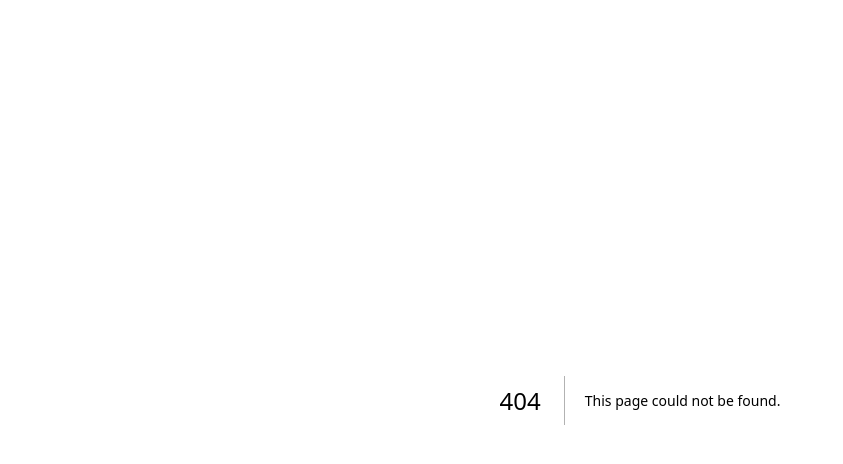
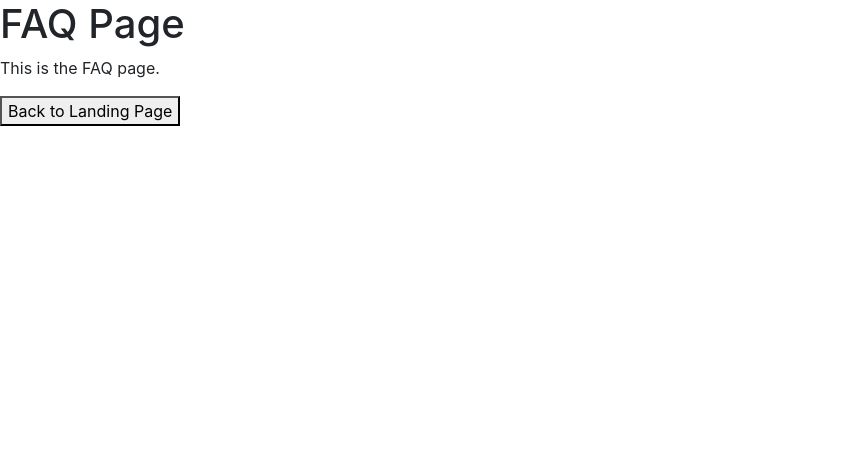
Before and after one commit to oc8825/witapp, a Next.js app: page /faq in a window 1280 px wide. Before the commit this address had no page. Shown: the top 464 px of the page, without its empty margins (0-843 px from the left). Built offline with nearby package versions, Linux system fonts and the light colour scheme.

Commit message:
simple faq button switches to faq page

```diff
--- /dev/null
+++ b/app/faq/page.tsx
@@ -0,0 +1,13 @@
+import Link from "next/link";
+
+export default function FAQPage() {
+    return (
+      <div>
+        <h1>FAQ Page</h1>
+        <p>This is the FAQ page.</p>
+            <Link href="/..">
+                <button>Back to Landing Page</button>
+            </Link>
+      </div>
+    );
+  }
--- a/app/page.tsx
+++ b/app/page.tsx
@@ -8,6 +8,9 @@ export default function Home() {
       <Link href="/enterNow">
         <button>Enter Now</button>
       </Link>
+      <Link href="/faq">
+        <button>FAQ</button>
+      </Link>
     </div>
 
   );
```
